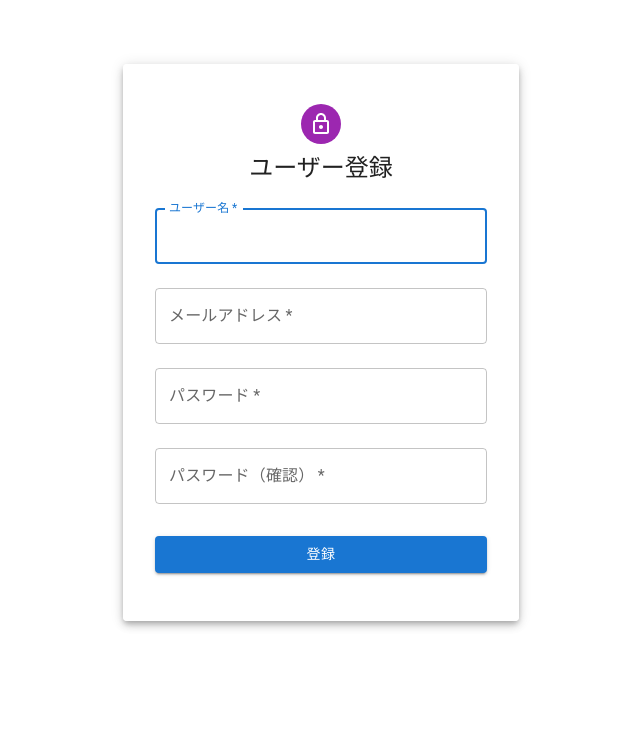
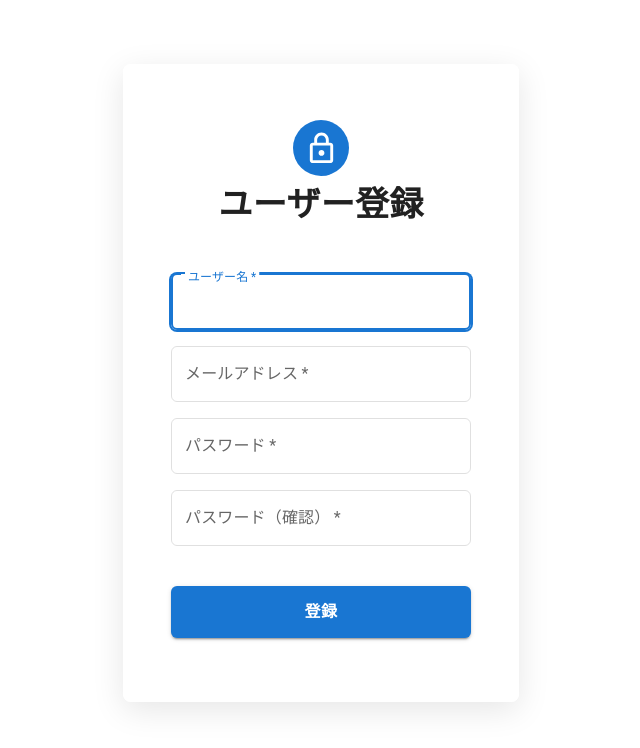
Before and after one commit to Hosi121/ShareTube, a React (Vite) app in the folder frontend/ShareTube/: page /register in a window 1280 px wide. Shown: the top 748 px of the page, without its empty margins (319-959 px from the left). Built offline with nearby package versions, Linux system fonts and the light colour scheme.

Commit message:
ui: デザインを改善

```diff
--- a/frontend/ShareTube/src/components/auth/AuthStyles.tsx
+++ b/frontend/ShareTube/src/components/auth/AuthStyles.tsx
@@ -1,23 +1,59 @@
-// src/components/auth/AuthStyles.tsx
 import { styled } from "@mui/material/styles";
-import { Paper, Box, Button } from "@mui/material";
+import { Paper, Box, Button, TextField } from "@mui/material";
 
 export const AuthContainer = styled(Paper)(({ theme }) => ({
   marginTop: theme.spacing(8),
   display: "flex",
   flexDirection: "column",
   alignItems: "center",
-  padding: theme.spacing(4),
-  backgroundColor: "rgba(255, 255, 255, 0.8)",
-  borderRadius: theme.shape.borderRadius,
-  boxShadow: theme.shadows[5],
+  padding: theme.spacing(6),
+  backgroundColor: "rgba(255, 255, 255, 0.95)",
+  borderRadius: theme.shape.borderRadius * 2,
+  boxShadow: "0 8px 32px rgba(0, 0, 0, 0.1)",
+  backdropFilter: "blur(10px)",
 }));
 
 export const FormBox = styled(Box)(({ theme }) => ({
   width: "100%",
-  marginTop: theme.spacing(1),
+  marginTop: theme.spacing(3),
 }));
 
 export const SubmitButton = styled(Button)(({ theme }) => ({
   margin: theme.spacing(3, 0, 2),
+  padding: theme.spacing(1.5, 0),
+  fontWeight: 600,
+  fontSize: "1rem",
+  textTransform: "none",
+  borderRadius: theme.shape.borderRadius * 1.5,
 }));
+
+export const StyledTextField = styled(TextField)(({ theme }) => ({
+  marginBottom: theme.spacing(2),
+  "& .MuiOutlinedInput-root": {
+    borderRadius: theme.shape.borderRadius * 1.5,
+    backgroundColor: theme.palette.background.paper,
+    transition: theme.transitions.create([
+      "border-color",
+      "box-shadow",
+      "background-color",
+    ]),
+    "&:hover": {
+      backgroundColor: theme.palette.action.hover,
+    },
+    "&.Mui-focused": {
+      backgroundColor: theme.palette.background.paper,
+      boxShadow: `0 0 0 2px ${theme.palette.primary.main}`,
+    },
+  },
+  "& .MuiInputLabel-outlined": {
+    transform: "translate(14px, 16px) scale(1)",
+    "&.MuiInputLabel-shrink": {
+      transform: "translate(14px, -6px) scale(0.75)",
+      backgroundColor: theme.palette.background.paper,
+      padding: "0 4px",
+    },
+  },
+  "& .MuiOutlinedInput-notchedOutline": {
+    borderColor: theme.palette.divider,
+  },
+}));
--- a/frontend/ShareTube/src/components/auth/Login.tsx
+++ b/frontend/ShareTube/src/components/auth/Login.tsx
@@ -1,37 +1,42 @@
 import React, { useState } from "react";
 import { useNavigate } from "react-router-dom";
-import {
-  TextField,
-  Button,
-  Typography,
-  Container,
-  Avatar,
-} from "@mui/material";
+import { Button, Typography, Container, Avatar } from "@mui/material";
 import LockOutlinedIcon from "@mui/icons-material/LockOutlined";
 import { login } from "../../services/authServices";
 import { LoginInput } from "../../types/user";
-import { AuthContainer, FormBox, SubmitButton } from "./AuthStyles";
+import {
+  StyledTextField,
+  AuthContainer,
+  FormBox,
+  SubmitButton,
+} from "./AuthStyles";
 
 const Login: React.FC = () => {
+  // フォームデータの状態管理
   const [formData, setFormData] = useState<LoginInput>({
     email: "",
     password: "",
   });
+
+  // エラーメッセージの状態管理
   const [error, setError] = useState("");
+
   const navigate = useNavigate();
 
+  // 入力フィールドの変更を処理する関数
   const handleChange = (e: React.ChangeEvent<HTMLInputElement>) => {
     const { name, value } = e.target;
     setFormData((prev) => ({ ...prev, [name]: value }));
   };
 
+  // フォーム送信を処理する関数
   const handleSubmit = async (e: React.FormEvent) => {
     e.preventDefault();
     setError("");
 
     try {
       await login(formData);
-      navigate("/");
+      navigate("/"); // ログイン成功時にホームページに遷移
     } catch (err) {
       setError(
         "ログインに失敗しました。メールアドレスとパスワードを確認してください。"
@@ -41,17 +46,21 @@ const Login: React.FC = () => {
 
   return (
     <Container component="main" maxWidth="xs">
-      <AuthContainer>
-        <Avatar sx={{ m: 1, bgcolor: "secondary.main" }}>
-          <LockOutlinedIcon />
+      <AuthContainer elevation={6}>
+        <Avatar sx={{ m: 1, bgcolor: "primary.main", width: 56, height: 56 }}>
+          <LockOutlinedIcon fontSize="large" />
         </Avatar>
-        <Typography component="h1" variant="h5">
+        <Typography component="h1" variant="h4" sx={{ mb: 3, fontWeight: 700 }}>
           ログイン
         </Typography>
-        {error && <Typography color="error">{error}</Typography>}
+        {error && (
+          <Typography color="error" sx={{ mb: 2 }}>
+            {error}
+          </Typography>
+        )}
         <FormBox component="form" onSubmit={handleSubmit}>
-          <TextField
-            margin="normal"
+          {/* メールアドレス入力フィールド */}
+          <StyledTextField
             required
             fullWidth
             id="email"
@@ -61,9 +70,10 @@ const Login: React.FC = () => {
             autoFocus
             value={formData.email}
             onChange={handleChange}
+            variant="outlined"
           />
-          <TextField
-            margin="normal"
+          {/* パスワード入力フィールド */}
+          <StyledTextField
             required
             fullWidth
             name="password"
@@ -73,7 +83,9 @@ const Login: React.FC = () => {
             autoComplete="current-password"
             value={formData.password}
             onChange={handleChange}
+            variant="outlined"
           />
+          {/* ログインボタン */}
           <SubmitButton
             type="submit"
             fullWidth
@@ -82,11 +94,12 @@ const Login: React.FC = () => {
           >
             ログイン
           </SubmitButton>
+          {/* 登録ページへのリンク */}
           <Button
             fullWidth
             variant="text"
             onClick={() => navigate("/register")}
-            sx={{ mt: 1 }}
+            sx={{ mt: 2, textTransform: "none" }}
           >
             アカウントをお持ちでない方はこちら
           </Button>
--- a/frontend/ShareTube/src/components/auth/Register.tsx
+++ b/frontend/ShareTube/src/components/auth/Register.tsx
@@ -1,21 +1,33 @@
 import React, { useState } from "react";
 import { useNavigate } from "react-router-dom";
-import { TextField, Typography, Container, Avatar } from "@mui/material";
+import { Typography, Container, Avatar } from "@mui/material";
 import LockOutlinedIcon from "@mui/icons-material/LockOutlined";
 import { register } from "../../services/authServices";
 import { RegisterInput } from "../../types/user";
-import { AuthContainer, FormBox, SubmitButton } from "./AuthStyles";
+import {
+  StyledTextField,
+  AuthContainer,
+  FormBox,
+  SubmitButton,
+} from "./AuthStyles";
 
 const Register: React.FC = () => {
+  // フォームデータの状態管理
   const [formData, setFormData] = useState<RegisterInput>({
     username: "",
     email: "",
     password: "",
   });
+
+  // パスワード確認用の状態管理
   const [confirmPassword, setConfirmPassword] = useState("");
+
+  // エラーメッセージの状態管理
   const [errors, setErrors] = useState<{ [key: string]: string }>({});
+
   const navigate = useNavigate();
 
+  // フォームバリデーション関数
   const validateForm = (): boolean => {
     const newErrors: { [key: string]: string } = {};
 
@@ -39,18 +51,20 @@ const Register: React.FC = () => {
     return Object.keys(newErrors).length === 0;
   };
 
+  // 入力フィールドの変更を処理する関数
   const handleChange = (e: React.ChangeEvent<HTMLInputElement>) => {
     const { name, value } = e.target;
     setFormData((prev) => ({ ...prev, [name]: value }));
   };
 
+  // フォーム送信を処理する関数
   const handleSubmit = async (e: React.FormEvent) => {
     e.preventDefault();
 
     if (validateForm()) {
       try {
         await register(formData);
-        navigate("/login");
+        navigate("/login"); // 登録成功時にログインページに遷移
       } catch (err) {
         setErrors({ submit: "登録に失敗しました。もう一度お試しください。" });
       }
@@ -59,19 +73,19 @@ const Register: React.FC = () => {
 
   return (
     <Container component="main" maxWidth="xs">
-      <AuthContainer>
-        <Avatar sx={{ m: 1, bgcolor: "secondary.main" }}>
-          <LockOutlinedIcon />
+      <AuthContainer elevation={6}>
+        <Avatar sx={{ m: 1, bgcolor: "primary.main", width: 56, height: 56 }}>
+          <LockOutlinedIcon fontSize="large" />
         </Avatar>
-        <Typography component="h1" variant="h5">
+        <Typography component="h1" variant="h4" sx={{ mb: 3, fontWeight: 700 }}>
           ユーザー登録
         </Typography>
         {errors.submit && (
           <Typography color="error">{errors.submit}</Typography>
         )}
         <FormBox component="form" onSubmit={handleSubmit}>
-          <TextField
-            margin="normal"
+          {/* ユーザー名入力フィールド */}
+          <StyledTextField
             required
             fullWidth
             id="username"
@@ -81,9 +95,10 @@ const Register: React.FC = () => {
             autoFocus
             value={formData.username}
             onChange={handleChange}
+            variant="outlined"
           />
-          <TextField
-            margin="normal"
+          {/* メールアドレス入力フィールド */}
+          <StyledTextField
             required
             fullWidth
             id="email"
@@ -94,9 +109,10 @@ const Register: React.FC = () => {
             onChange={handleChange}
             error={!!errors.email}
             helperText={errors.email}
+            variant="outlined"
           />
-          <TextField
-            margin="normal"
+          {/* パスワード入力フィールド */}
+          <StyledTextField
             required
             fullWidth
             name="password"
@@ -108,9 +124,10 @@ const Register: React.FC = () => {
             onChange={handleChange}
             error={!!errors.password}
             helperText={errors.password}
+            variant="outlined"
           />
-          <TextField
-            margin="normal"
+          {/* パスワード確認入力フィールド */}
+          <StyledTextField
             required
             fullWidth
             name="confirmPassword"
@@ -121,7 +138,9 @@ const Register: React.FC = () => {
             onChange={(e) => setConfirmPassword(e.target.value)}
             error={!!errors.confirmPassword}
             helperText={errors.confirmPassword}
+            variant="outlined"
           />
+          {/* 登録ボタン */}
           <SubmitButton
             type="submit"
             fullWidth
```
